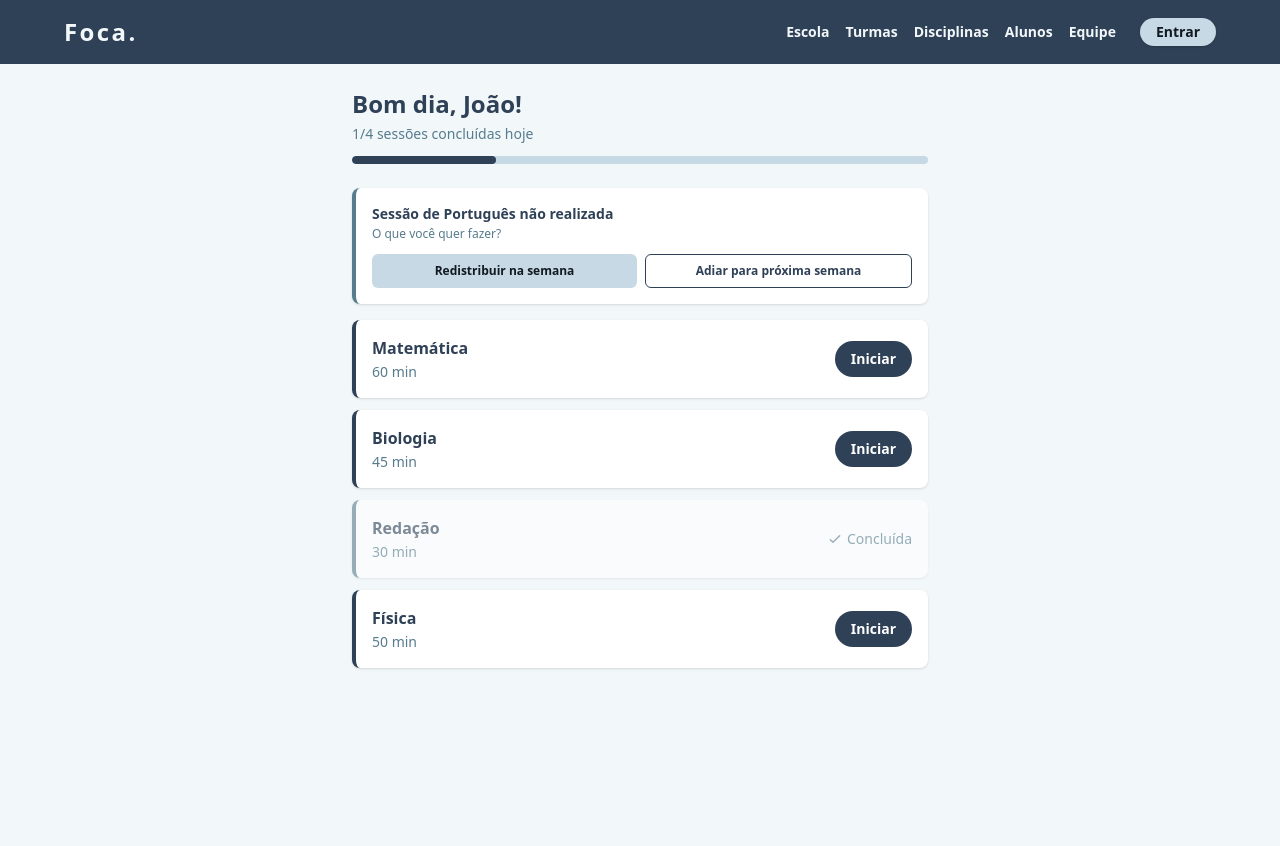
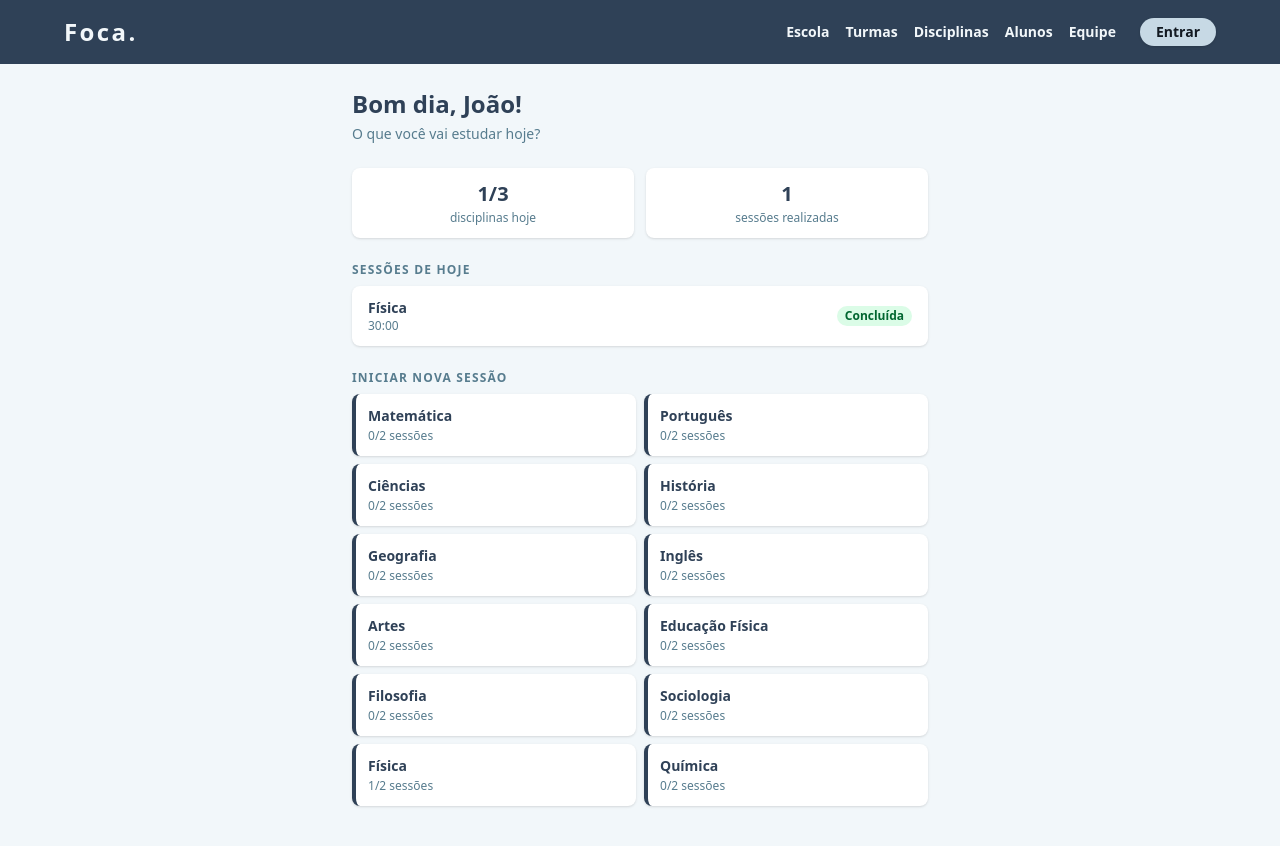
Before and after one commit to lightnvrr/foca-front, a Next.js app: page /aluno in a window 1280 px wide. Shown: the top 846 px of the page. Built offline with nearby package versions, Linux system fonts and the light colour scheme.

Commit message:
fix: realinha painel do aluno e disciplinas com arquitetura V3

```diff
--- a/app/aluno/page.tsx
+++ b/app/aluno/page.tsx
@@ -2,243 +2,234 @@
 
 import { useState, useEffect } from "react";
 
-type SessionStatus = "pending" | "completed" | "missed";
-type View = "schedule" | "session" | "focus";
-type FocusLevel = "Sim" | "Parcialmente" | "Não";
+// Constantes de domínio — espelham src/config/sessao.ts do backend (V3)
+const DURACAO_MAXIMA_SEG = 2_700; // RN-S1: 45 min
+const MAX_DISCIPLINAS_DIA = 3;    // RN-S2
+const MAX_SESSOES_DISCIPLINA = 2; // RN-S3
 
-interface StudySession {
+// Lista fixa de disciplinas — seed do backend (removeEscolaAndAdjustDisciplines)
+const DISCIPLINAS = [
+  "Matemática", "Português", "Ciências", "História", "Geografia",
+  "Inglês", "Artes", "Educação Física", "Filosofia", "Sociologia",
+  "Física", "Química",
+];
+
+type StatusSessao = "CONCLUIDA" | "ENCERRADA_POR_LIMITE";
+type View = "home" | "session" | "done";
+
+interface SessaoHoje {
   id: number;
-  subject: string;
-  durationMin: number;
-  status: SessionStatus;
+  disciplina: string;
+  tempo_total_seg: number;
+  status: StatusSessao;
 }
 
-// Dados mockados — virão da API na próxima sprint
-const INITIAL_SESSIONS: StudySession[] = [
-  { id: 1, subject: "Português", durationMin: 45, status: "missed" },
-  { id: 2, subject: "Matemática", durationMin: 60, status: "pending" },
-  { id: 3, subject: "Biologia", durationMin: 45, status: "pending" },
-  { id: 4, subject: "Redação", durationMin: 30, status: "completed" },
-  { id: 5, subject: "Física", durationMin: 50, status: "pending" },
+// Mock — formato de GET /sessoes/hoje (E5.5 do backend)
+const MOCK_SESSOES_HOJE: SessaoHoje[] = [
+  { id: 1, disciplina: "Física", tempo_total_seg: 1800, status: "CONCLUIDA" },
 ];
 
-function formatTime(totalSeconds: number): string {
-  const m = Math.floor(totalSeconds / 60).toString().padStart(2, "0");
-  const s = (totalSeconds % 60).toString().padStart(2, "0");
+const MOCK_LIMITES = {
+  disciplinas_distintas_hoje: 1,
+  sessoes_por_disciplina: { Física: 1 } as Record<string, number>,
+};
+
+function formatTime(seconds: number): string {
+  const m = Math.floor(seconds / 60).toString().padStart(2, "0");
+  const s = (seconds % 60).toString().padStart(2, "0");
   return `${m}:${s}`;
 }
 
 export default function PainelAluno() {
-  const [sessions, setSessions] = useState<StudySession[]>(INITIAL_SESSIONS);
-  const [view, setView] = useState<View>("schedule");
-  const [activeSession, setActiveSession] = useState<StudySession | null>(null);
+  const [view, setView] = useState<View>("home");
+  const [disciplina, setDisciplina] = useState<string | null>(null);
   const [elapsed, setElapsed] = useState(0);
   const [isRunning, setIsRunning] = useState(false);
+  const [autoStopped, setAutoStopped] = useState(false);
 
-  const totalSeconds = activeSession ? activeSession.durationMin * 60 : 0;
-  const remaining = Math.max(0, totalSeconds - elapsed);
-  const progress = totalSeconds > 0 ? Math.min((elapsed / totalSeconds) * 100, 100) : 0;
+  // Substituir por GET /sessoes/hoje quando backend estiver pronto
+  const [sessoesHoje, setSessoesHoje] = useState<SessaoHoje[]>(MOCK_SESSOES_HOJE);
+  const [limites, setLimites] = useState(MOCK_LIMITES);
+
+  const progress = Math.min((elapsed / DURACAO_MAXIMA_SEG) * 100, 100);
   const circumference = 2 * Math.PI * 44;
+  const nearLimit = elapsed >= DURACAO_MAXIMA_SEG - 300; // aviso a 5 min do limite
 
-  // RF06 / RF07 — timer com preservação de estado entre pausas
+  // RF06 / RF07 — timer progressivo, para ao atingir RN-S1
   useEffect(() => {
     if (!isRunning) return;
     const interval = setInterval(() => {
       setElapsed((prev) => {
         const next = prev + 1;
-        if (next >= totalSeconds) {
+        if (next >= DURACAO_MAXIMA_SEG) {
           setIsRunning(false);
-          setView("focus"); // transição automática ao zerar
-          return totalSeconds;
+          setAutoStopped(true);
+          setView("done");
+          return DURACAO_MAXIMA_SEG;
         }
         return next;
       });
     }, 1000);
     return () => clearInterval(interval);
-  }, [isRunning, totalSeconds]);
+  }, [isRunning]);
 
-  // Clique 1 — inicia sessão e timer automaticamente (RF06)
-  function startSession(session: StudySession) {
-    setActiveSession(session);
+  // Clique 1 — seleciona disciplina e inicia sessão
+  function startSession(disc: string) {
+    setDisciplina(disc);
     setElapsed(0);
+    setAutoStopped(false);
     setIsRunning(true);
     setView("session");
   }
 
-  // RF07 — pausa/retoma preservando elapsed
+  // RF07 — pausa/retoma sem zerar elapsed
   function togglePause() {
     setIsRunning((r) => !r);
   }
 
-  // Clique 2 — conclui manualmente antes do timer zerar
+  // Clique 2 — conclui manualmente
   function completeSession() {
     setIsRunning(false);
-    setView("focus");
+    registerCompletion(elapsed >= DURACAO_MAXIMA_SEG ? "ENCERRADA_POR_LIMITE" : "CONCLUIDA");
+    setView("done");
   }
 
-  // Clique 3 — registra foco (RF08) e volta ao cronograma
-  function registerFocus(_focus: FocusLevel) {
-    if (activeSession) {
-      setSessions((prev) =>
-        prev.map((s) =>
-          s.id === activeSession.id ? { ...s, status: "completed" } : s
-        )
-      );
-    }
-    setActiveSession(null);
-    setElapsed(0);
-    setView("schedule");
+  function registerCompletion(status: StatusSessao) {
+    const isNewDisciplina = !(limites.sessoes_por_disciplina[disciplina!] > 0);
+    setSessoesHoje((prev) => [
+      ...prev,
+      { id: prev.length + 1, disciplina: disciplina!, tempo_total_seg: elapsed, status },
+    ]);
+    setLimites((prev) => ({
+      disciplinas_distintas_hoje: isNewDisciplina
+        ? prev.disciplinas_distintas_hoje + 1
+        : prev.disciplinas_distintas_hoje,
+      sessoes_por_disciplina: {
+        ...prev.sessoes_por_disciplina,
+        [disciplina!]: (prev.sessoes_por_disciplina[disciplina!] ?? 0) + 1,
+      },
+    }));
   }
 
-  // RNF02 — sessão perdida é tratada individualmente, nunca em lista
-  function handleMissed(sessionId: number) {
-    setSessions((prev) => prev.filter((s) => s.id !== sessionId));
+  // Verifica RN-S2 e RN-S3 antes de permitir iniciar sessão
+  function canStart(disc: string): { ok: boolean; reason?: string } {
+    const sessoesDaDisc = limites.sessoes_por_disciplina[disc] ?? 0;
+    if (sessoesDaDisc >= MAX_SESSOES_DISCIPLINA) {
+      return { ok: false, reason: `Limite de ${MAX_SESSOES_DISCIPLINA} sessões por disciplina atingido` };
+    }
+    const isNew = sessoesDaDisc === 0;
+    if (isNew && limites.disciplinas_distintas_hoje >= MAX_DISCIPLINAS_DIA) {
+      return { ok: false, reason: `Limite de ${MAX_DISCIPLINAS_DIA} disciplinas diferentes por dia atingido` };
+    }
+    return { ok: true };
   }
 
-  // RNF02 — sessões perdidas ficam fora da lista principal
-  const missedSession = sessions.find((s) => s.status === "missed");
-  const todaySessions = sessions.filter((s) => s.status !== "missed");
-  const completedCount = todaySessions.filter((s) => s.status === "completed").length;
-
-  // ── VIEW 1: CRONOGRAMA ──────────────────────────────────────────
-  if (view === "schedule") {
+  // ── VIEW HOME ──────────────────────────────────────────────────
+  if (view === "home") {
     return (
       <main className="min-h-screen bg-surfaceVariant p-6">
         <div className="max-w-xl mx-auto">
           <div className="mb-6">
             <h1 className="text-2xl font-bold text-primary">Bom dia, João!</h1>
-            <p className="text-secondary text-sm mt-1">
-              {completedCount}/{todaySessions.length} sessões concluídas hoje
+            <p className="text-secondary text-sm mt-1">O que você vai estudar hoje?</p>
+          </div>
+
+          {/* Contadores diários — RN-S2 / RN-S3 */}
+          <div className="grid grid-cols-2 gap-3 mb-6">
+            <div className="bg-surface rounded-lg p-3 shadow-sm text-center">
+              <p className="text-xl font-bold text-primary">
+                {limites.disciplinas_distintas_hoje}/{MAX_DISCIPLINAS_DIA}
               </p>
-            <div className="mt-3 h-2 w-full bg-primaryLight rounded-full overflow-hidden">
-              <div
-                className="h-2 bg-primary rounded-full transition-all duration-500"
-                style={{
-                  width:
-                    todaySessions.length > 0
-                      ? `${(completedCount / todaySessions.length) * 100}%`
-                      : "0%",
-                }}
-              />
+              <p className="text-xs text-secondary mt-0.5">disciplinas hoje</p>
+            </div>
+            <div className="bg-surface rounded-lg p-3 shadow-sm text-center">
+              <p className="text-xl font-bold text-primary">{sessoesHoje.length}</p>
+              <p className="text-xs text-secondary mt-0.5">sessões realizadas</p>
             </div>
           </div>
 
-          {/* RNF02 — card único para sessão perdida, nunca uma lista */}
-          {missedSession && (
-            <div className="mb-4 bg-surface border-l-4 border-secondary rounded-lg p-4 shadow-sm">
-              <p className="text-sm font-semibold text-primary mb-0.5">
-                Sessão de {missedSession.subject} não realizada
-              </p>
-              <p className="text-xs text-secondary mb-3">O que você quer fazer?</p>
-              <div className="flex gap-2">
-                <button
-                  onClick={() => handleMissed(missedSession.id)}
-                  className="flex-1 text-xs font-bold bg-primaryLight text-onSurfaceLight py-2 rounded-md hover:bg-secondary hover:text-surface transition"
+          {/* Sessões já realizadas hoje */}
+          {sessoesHoje.length > 0 && (
+            <div className="mb-6">
+              <h2 className="text-xs font-semibold text-secondary uppercase tracking-widest mb-2">
+                Sessões de hoje
+              </h2>
+              <div className="flex flex-col gap-2">
+                {sessoesHoje.map((s) => (
+                  <div
+                    key={s.id}
+                    className="bg-surface rounded-lg px-4 py-3 shadow-sm flex items-center justify-between"
                   >
-                  Redistribuir na semana
-                </button>
-                <button
-                  onClick={() => handleMissed(missedSession.id)}
-                  className="flex-1 text-xs font-bold border border-primary text-primary py-2 rounded-md hover:bg-primaryLight transition"
+                    <div>
+                      <p className="text-sm font-semibold text-primary">{s.disciplina}</p>
+                      <p className="text-xs text-secondary">{formatTime(s.tempo_total_seg)}</p>
+                    </div>
+                    <span
+                      className={`text-xs font-semibold px-2 py-0.5 rounded-full ${
+                        s.status === "ENCERRADA_POR_LIMITE"
+                          ? "bg-yellow-100 text-yellow-700"
+                          : "bg-green-100 text-green-800"
+                      }`}
                     >
-                  Adiar para próxima semana
-                </button>
+                      {s.status === "ENCERRADA_POR_LIMITE" ? "Limite atingido" : "Concluída"}
+                    </span>
+                  </div>
+                ))}
               </div>
             </div>
           )}
 
-          {/* Lista das sessões de hoje — sem pendências acumuladas */}
-          <div className="flex flex-col gap-3">
-            {todaySessions.map((session) => (
-              <div
-                key={session.id}
-                className={`bg-surface rounded-lg p-4 shadow-sm border-l-4 transition ${
-                  session.status === "completed"
-                    ? "border-secondary opacity-60"
-                    : "border-primary"
+          {/* Clique 1 — seletor de disciplinas */}
+          <h2 className="text-xs font-semibold text-secondary uppercase tracking-widest mb-2">
+            Iniciar nova sessão
+          </h2>
+          <div className="grid grid-cols-2 gap-2">
+            {DISCIPLINAS.map((disc) => {
+              const { ok, reason } = canStart(disc);
+              const sessoes = limites.sessoes_por_disciplina[disc] ?? 0;
+              return (
+                <button
+                  key={disc}
+                  onClick={() => ok && startSession(disc)}
+                  disabled={!ok}
+                  title={reason}
+                  className={`bg-surface rounded-lg px-3 py-3 shadow-sm text-left border-l-4 transition ${
+                    ok
+                      ? "border-primary hover:bg-primaryLight cursor-pointer"
+                      : "border-primaryLight opacity-40 cursor-not-allowed"
                   }`}
                 >
-                <div className="flex items-center justify-between">
-                  <div>
-                    <p className="font-semibold text-primary">{session.subject}</p>
-                    <p className="text-sm text-secondary mt-0.5">
-                      {session.durationMin} min
+                  <p className="text-sm font-semibold text-primary">{disc}</p>
+                  <p className="text-xs text-secondary mt-0.5">
+                    {sessoes}/{MAX_SESSOES_DISCIPLINA} sessões
                   </p>
+                </button>
+              );
+            })}
           </div>
-                  {session.status === "completed" ? (
-                    <span className="flex items-center gap-1 text-sm font-medium text-secondary">
-                      <svg
-                        className="w-4 h-4"
-                        fill="none"
-                        viewBox="0 0 24 24"
-                        stroke="currentColor"
-                      >
-                        <path
-                          strokeLinecap="round"
-                          strokeLinejoin="round"
-                          strokeWidth={2}
-                          d="M5 13l4 4L19 7"
-                        />
-                      </svg>
-                      Concluída
-                    </span>
-                  ) : (
-                    // Clique 1
-                    <button
-                      onClick={() => startSession(session)}
-                      className="bg-primary text-surface text-sm font-bold px-4 py-2 rounded-full hover:bg-secondary transition"
-                    >
-                      Iniciar
-                    </button>
-                  )}
-                </div>
-              </div>
-            ))}
-          </div>
-
-          {todaySessions.every((s) => s.status === "completed") &&
-            !missedSession && (
-              <div className="mt-8 text-center bg-surface rounded-xl p-8 shadow-sm">
-                <p className="text-2xl font-bold text-primary">Rotina completa!</p>
-                <p className="text-secondary text-sm mt-2">
-                  Você concluiu todas as sessões de hoje.
-                </p>
-              </div>
-            )}
         </div>
       </main>
     );
   }
 
-  // ── VIEW 2: TIMER (RF06 + RF07) ─────────────────────────────────
-  if (view === "session" && activeSession) {
+  // ── VIEW SESSION — timer progressivo (RF06 + RF07) ─────────────
+  if (view === "session" && disciplina) {
     return (
       <main className="min-h-screen bg-surfaceVariant flex items-center justify-center p-6">
         <div className="max-w-sm w-full bg-surface rounded-xl shadow-lg p-8 text-center">
           <p className="text-xs font-semibold uppercase tracking-widest text-secondary mb-1">
             {isRunning ? "em andamento" : "pausada"}
           </p>
-          <h2 className="text-2xl font-bold text-primary mb-8">
-            {activeSession.subject}
-          </h2>
+          <h2 className="text-2xl font-bold text-primary mb-8">{disciplina}</h2>
 
-          {/* Timer circular */}
+          {/* Timer circular — cresce junto com elapsed */}
           <div className="relative w-48 h-48 mx-auto mb-6">
             <svg className="w-full h-full -rotate-90" viewBox="0 0 100 100">
+              <circle cx="50" cy="50" r="44" fill="none" stroke="#c7d9e5" strokeWidth="6" />
               <circle
-                cx="50"
-                cy="50"
-                r="44"
+                cx="50" cy="50" r="44"
                 fill="none"
-                stroke="#c7d9e5"
-                strokeWidth="6"
-              />
-              <circle
-                cx="50"
-                cy="50"
-                r="44"
-                fill="none"
-                stroke="#2f4157"
+                stroke={nearLimit ? "#ef4444" : "#2f4157"}
                 strokeWidth="6"
                 strokeLinecap="round"
                 strokeDasharray={circumference}
@@ -248,21 +239,22 @@ export default function PainelAluno() {
             </svg>
             <div className="absolute inset-0 flex flex-col items-center justify-center">
               <span className="text-3xl font-bold text-primary font-mono">
-                {formatTime(remaining)}
+                {formatTime(elapsed)}
               </span>
-              <span className="text-xs text-secondary mt-1">restante</span>
+              <span className="text-xs text-secondary mt-1">
+                {formatTime(DURACAO_MAXIMA_SEG - elapsed)} restante
+              </span>
             </div>
           </div>
 
-          <p className="text-sm text-secondary mb-8">
-            Decorrido:{" "}
-            <span className="font-semibold text-primary font-mono">
-              {formatTime(elapsed)}
-            </span>
+          {nearLimit && (
+            <p className="text-xs text-red-500 font-semibold mb-4">
+              Atenção: menos de 5 min até o limite de 45 min.
             </p>
+          )}
 
           <div className="flex gap-3">
-            {/* RF07 — pausa/retoma sem perda de progresso */}
+            {/* RF07 */}
             <button
               onClick={togglePause}
               className="flex-1 border-2 border-primary text-primary font-bold py-3 rounded-lg hover:bg-primaryLight transition"
@@ -282,50 +274,44 @@ export default function PainelAluno() {
     );
   }
 
-  // ── VIEW 3: REGISTRO DE FOCO (RF08) ─────────────────────────────
-  if (view === "focus") {
+  // ── VIEW DONE — sem registro de foco (nivel_foco removido na V3) ─
+  if (view === "done") {
     return (
       <main className="min-h-screen bg-surfaceVariant flex items-center justify-center p-6">
         <div className="max-w-sm w-full bg-surface rounded-xl shadow-lg p-8 text-center">
-          <div className="w-16 h-16 bg-primaryLight rounded-full flex items-center justify-center mx-auto mb-4">
+          <div
+            className={`w-16 h-16 rounded-full flex items-center justify-center mx-auto mb-4 ${
+              autoStopped ? "bg-yellow-100" : "bg-primaryLight"
+            }`}
+          >
             <svg
-              className="w-8 h-8 text-primary"
+              className={`w-8 h-8 ${autoStopped ? "text-yellow-600" : "text-primary"}`}
               fill="none"
               viewBox="0 0 24 24"
               stroke="currentColor"
             >
-              <path
-                strokeLinecap="round"
-                strokeLinejoin="round"
-                strokeWidth={2}
-                d="M5 13l4 4L19 7"
-              />
+              <path strokeLinecap="round" strokeLinejoin="round" strokeWidth={2} d="M5 13l4 4L19 7" />
             </svg>
           </div>
           <h2 className="text-2xl font-bold text-primary mb-1">
-            Sessão concluída!
+            {autoStopped ? "Limite atingido!" : "Sessão concluída!"}
           </h2>
-          <p className="text-secondary text-sm mb-8">
-            {activeSession?.subject} — Você manteve o foco?
+          <p className="text-secondary text-sm mb-2">
+            {disciplina} — {formatTime(elapsed)} estudados
           </p>
-
-          {/* Clique 3 — RF08 */}
-          <div className="flex flex-col gap-3">
-            {(["Sim", "Parcialmente", "Não"] as FocusLevel[]).map((option) => (
+          {autoStopped && (
+            <p className="text-xs text-secondary mb-6">
+              Você atingiu o limite de 45 minutos. Faça uma pausa antes de continuar.
+            </p>
+          )}
+          <div className={autoStopped ? "" : "mt-6"}>
+            {/* Clique 3 — volta ao início */}
             <button
-                key={option}
-                onClick={() => registerFocus(option)}
-                className={`w-full py-4 rounded-lg font-bold text-lg transition ${
-                  option === "Sim"
-                    ? "bg-primary text-surface hover:bg-secondary"
-                    : option === "Parcialmente"
-                    ? "bg-primaryLight text-onSurfaceLight hover:bg-secondary hover:text-surface"
-                    : "border-2 border-primary text-primary hover:bg-primaryLight"
-                }`}
+              onClick={() => setView("home")}
+              className="w-full bg-primary text-surface font-bold py-3 rounded-lg hover:bg-secondary transition"
             >
-                {option}
+              Voltar ao início
             </button>
-            ))}
           </div>
         </div>
       </main>
--- a/app/disciplinas/page.tsx
+++ b/app/disciplinas/page.tsx
@@ -1,61 +1,32 @@
-export default function CadastroDisciplinas() {
+// Disciplinas são uma lista fixa de 12 registros — sem CRUD.
+// Gerenciadas pelo seed do backend (removeEscolaAndAdjustDisciplines.md).
+// Apenas GET /disciplinas é exposto pela API.
+
+const DISCIPLINAS = [
+  "Matemática", "Português", "Ciências", "História", "Geografia",
+  "Inglês", "Artes", "Educação Física", "Filosofia", "Sociologia",
+  "Física", "Química",
+];
+
+export default function Disciplinas() {
   return (
     <main className="min-h-screen bg-surfaceVariant p-8">
       <div className="max-w-2xl mx-auto bg-surface p-6 rounded-lg shadow-md border-t-4 border-secondary">
-        <h1 className="text-2xl font-bold text-primary mb-2">
-          Cadastro de Disciplinas
-        </h1>
-        <p className="text-secondary mb-8 text-sm">
-          Cadastre as matérias e suas respectivas cargas horárias. Isso será a
-          base para o cronograma de estudos dos alunos.
+        <h1 className="text-2xl font-bold text-primary mb-2">Disciplinas</h1>
+        <p className="text-secondary mb-6 text-sm">
+          Lista de disciplinas disponíveis na plataforma. Gerenciadas pelo sistema.
         </p>
 
-        <form className="space-y-5">
-          <div>
-            <label className="block text-sm font-semibold text-primary mb-1">
-              Nome da Disciplina
-            </label>
-            <input
-              type="text"
-              placeholder="Ex: Matemática, Biologia, Redação..."
-              className="w-full p-3 border border-primaryLight rounded-md focus:outline-none focus:ring-2 focus:ring-secondary text-onSurfaceLight"
-            />
-          </div>
-
-          <div className="grid grid-cols-1 md:grid-cols-2 gap-5">
-            <div>
-              <label className="block text-sm font-semibold text-primary mb-1">
-                Carga Horária Semanal (em horas)
-              </label>
-              <input
-                type="number"
-                placeholder="Ex: 4"
-                className="w-full p-3 border border-primaryLight rounded-md focus:outline-none focus:ring-2 focus:ring-secondary text-onSurfaceLight"
-              />
+        <div className="grid grid-cols-2 sm:grid-cols-3 gap-3">
+          {DISCIPLINAS.map((nome) => (
+            <div
+              key={nome}
+              className="p-3 border border-primaryLight rounded-md text-sm font-medium text-primary bg-surfaceVariant"
+            >
+              {nome}
             </div>
-
-            <div>
-              <label className="block text-sm font-semibold text-primary mb-1">
-                Turma Vinculada
-              </label>
-              <select className="w-full p-3 border border-primaryLight rounded-md focus:outline-none focus:ring-2 focus:ring-secondary text-onSurfaceLight bg-surface">
-                <option value="">Selecione uma turma...</option>
-                <option value="1">1º Ano A</option>
-                <option value="2">2º Ano B</option>
-                <option value="3">3º Ano - Foco ENEM</option>
-              </select>
-            </div>
-          </div>
-
-          <div className="pt-4">
-            <button
-              type="button"
-              className="w-full bg-primary text-surface font-bold py-3 px-4 rounded-md hover:bg-secondary transition duration-300"
-            >
-              Salvar Disciplina
-            </button>
-          </div>
-        </form>
+          ))}
+        </div>
       </div>
     </main>
   );
```
Lines whose indentation alone changed are shown as unchanged.
